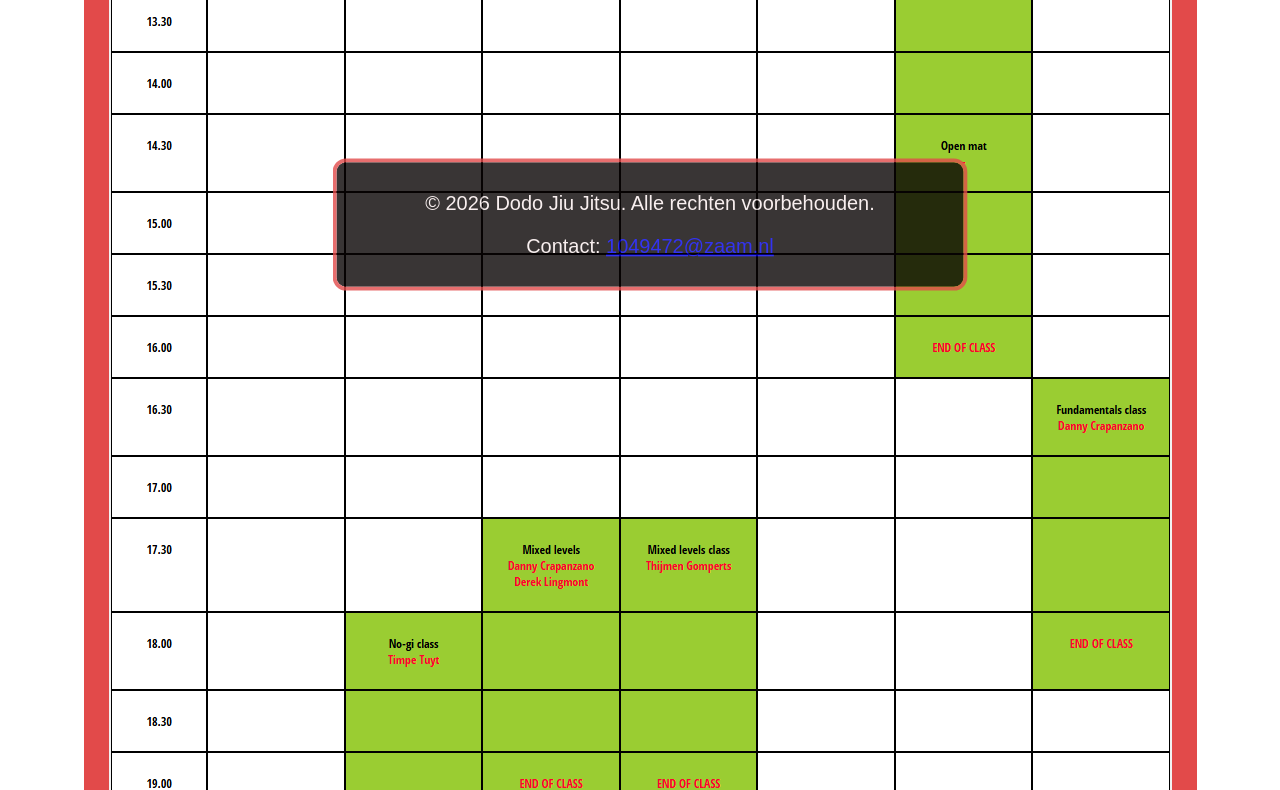
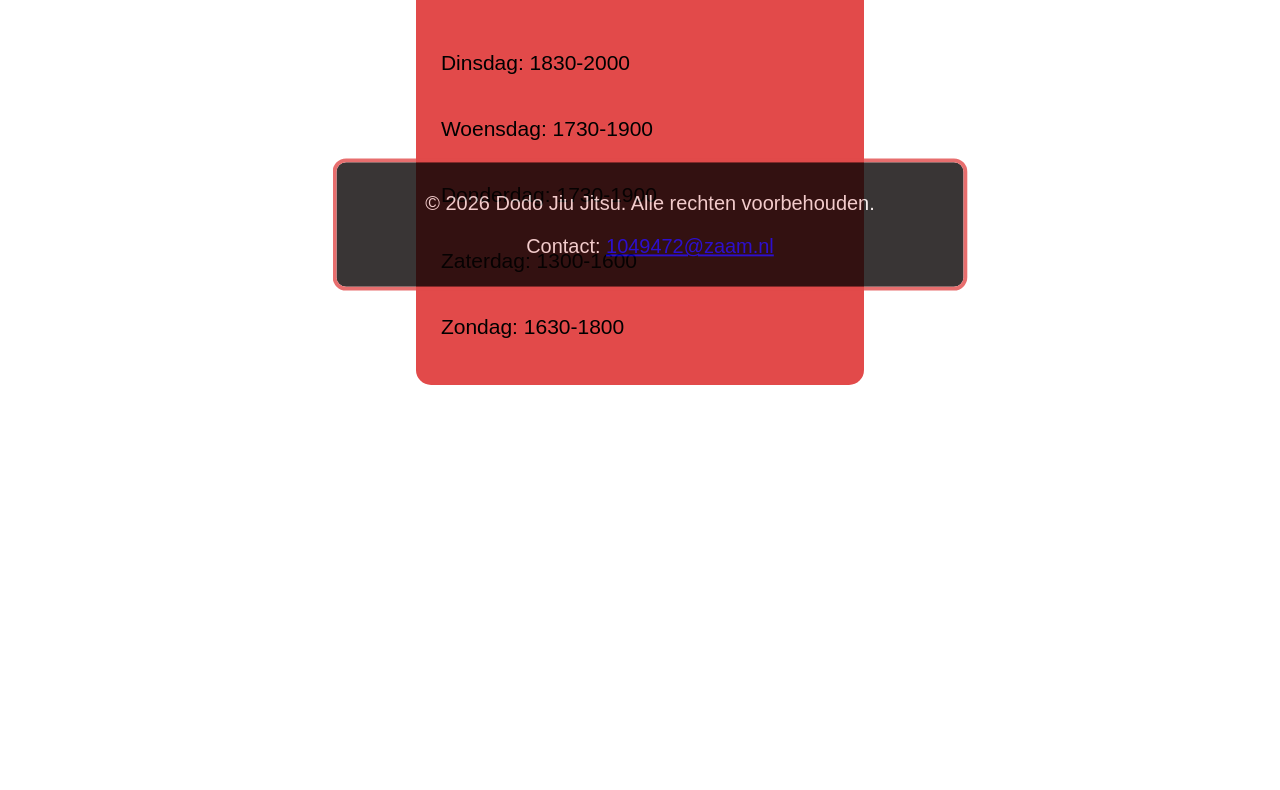
Before and after one commit to deany1014/website_dean_mvi, a website: page pages/rooster.html in a window 1280 px wide. Shown: the part 495-1285 px from the top of the page. After the commit the page ends 1055 px from the top, so only its background shows below. Drawn offline with Linux system fonts and the light colour scheme.

Commit message:
Remove rooster image and replace with opening hours section

```diff
--- a/pages/rooster.html
+++ b/pages/rooster.html
@@ -17,7 +17,12 @@
     </div>
 
     <div class="calendar">
-        <img src="../static/images/rooster.png" alt="">
+        <h1>Openingstijden</h1>
+        <p>Dinsdag: 1830-2000</p>
+        <p>Woensdag: 1730-1900</p>
+        <p>Donderdag: 1730-1900</p>
+        <p>Zaterdag: 1300-1600</p>
+        <p>Zondag: 1630-1800</p>
     </div>
 
 
```
Also changed, not shown: static/images/rooster.png (deleted).
